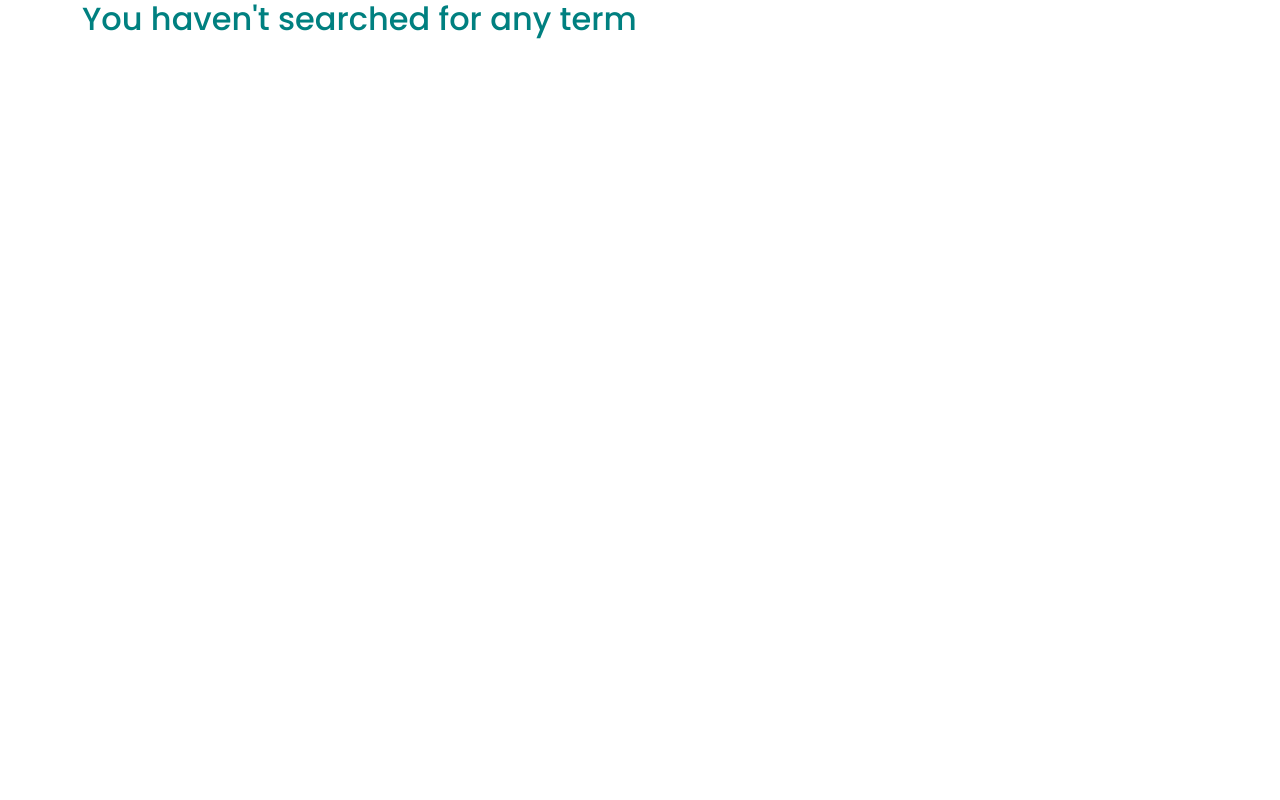
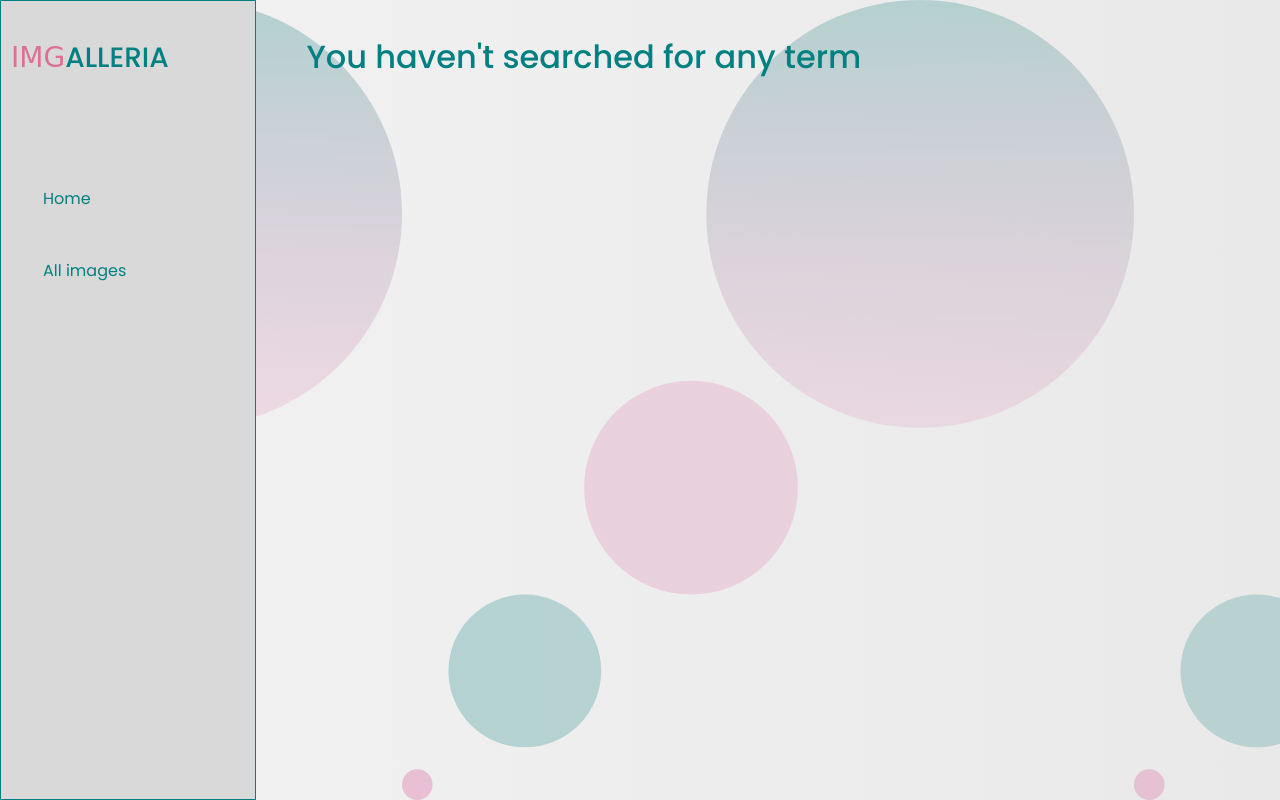
Before and after one commit to devjamesnjoroge/img-galleria, a Django app: page /search/ in a window 1280 px wide. Run offline with Django 4.2, Linux system fonts and the light colour scheme; some web fonts are replaced.

Commit message:
ft: restructure search results page

```diff
--- a/images/templates/search.html
+++ b/images/templates/search.html
@@ -1,26 +1,33 @@
 {% extends 'base.html' %}
 
 {% block content %}
+<div class="index-fluid">
+
+    <header>
+
+        <h3 class="logo">IMG<span>ALLERIA</span></h3>
+
+        <ul>
+            <li><a href="{% url 'index'%}">Home</a></li>
+           <li><a href="{% url 'images' %}">All images</a></li>
+
+        </ul>
+
+    </header>
+
+    <div class="main-fluid">
         <div class="container">
             <div class="row">
                 {% if images %}
                 <h2>Found {{ images|length }} of searched term {{message}}</h2>
                 {% for image in images %}
 
-        <div class="col-3">
-            <div class="card">
-                <div class="card-header">
-                    <h3>{{image.name}}</h3>
+                <div class="col-sm-4">
+
+                    <div style="background-image: url({{image.image.url}});" class="img"></div>
+
                 </div>
-                <div class="card-body">
-                <div style="background-image: url({{image.image.url}});" class="img"></div>
-                </div>
-                <div class="card-footer">
-                    <p>{{image.description}}</p>
-                    <strong>{{image.date_taken}}</strong>
-                </div>
-            </div>
-        </div>
+
 
                 {% endfor %}
 
@@ -32,5 +39,6 @@
 
             </div>
         </div>
+    </div>
 
 {% endblock %}
```
Lines whose indentation alone changed are shown as unchanged.
